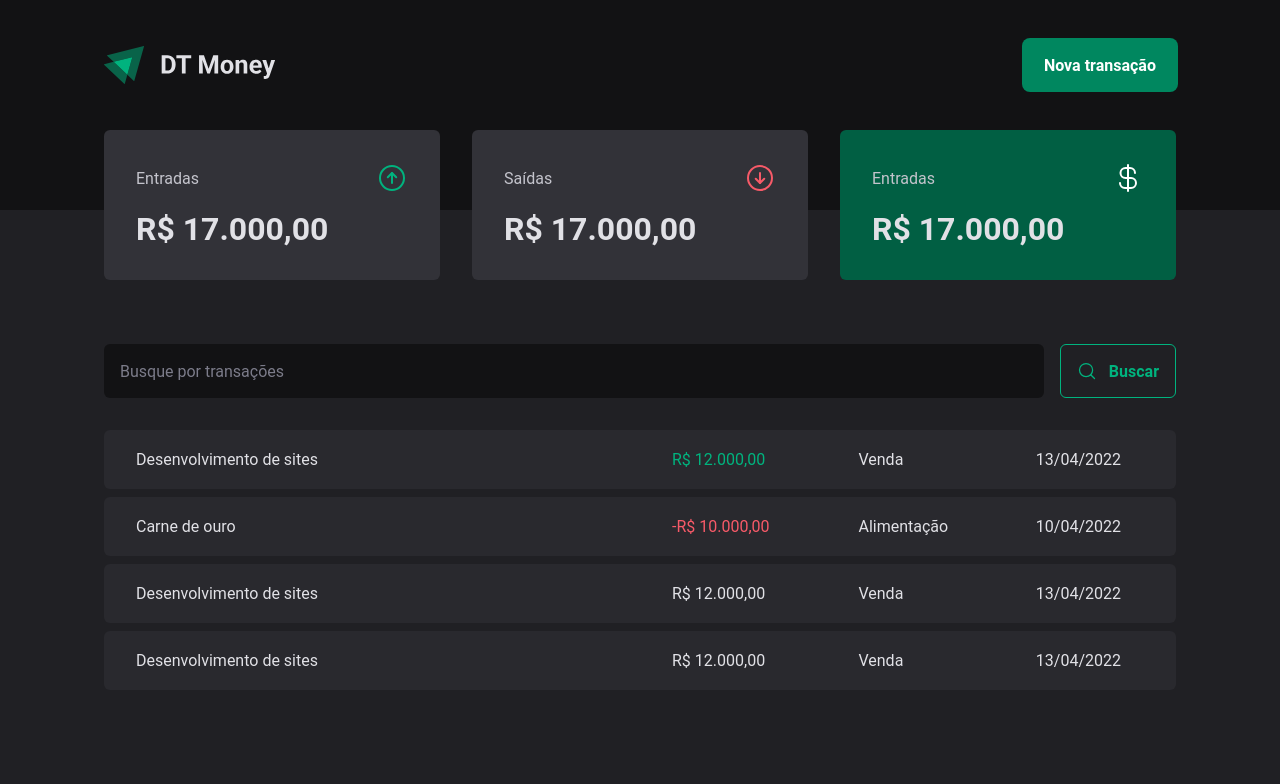
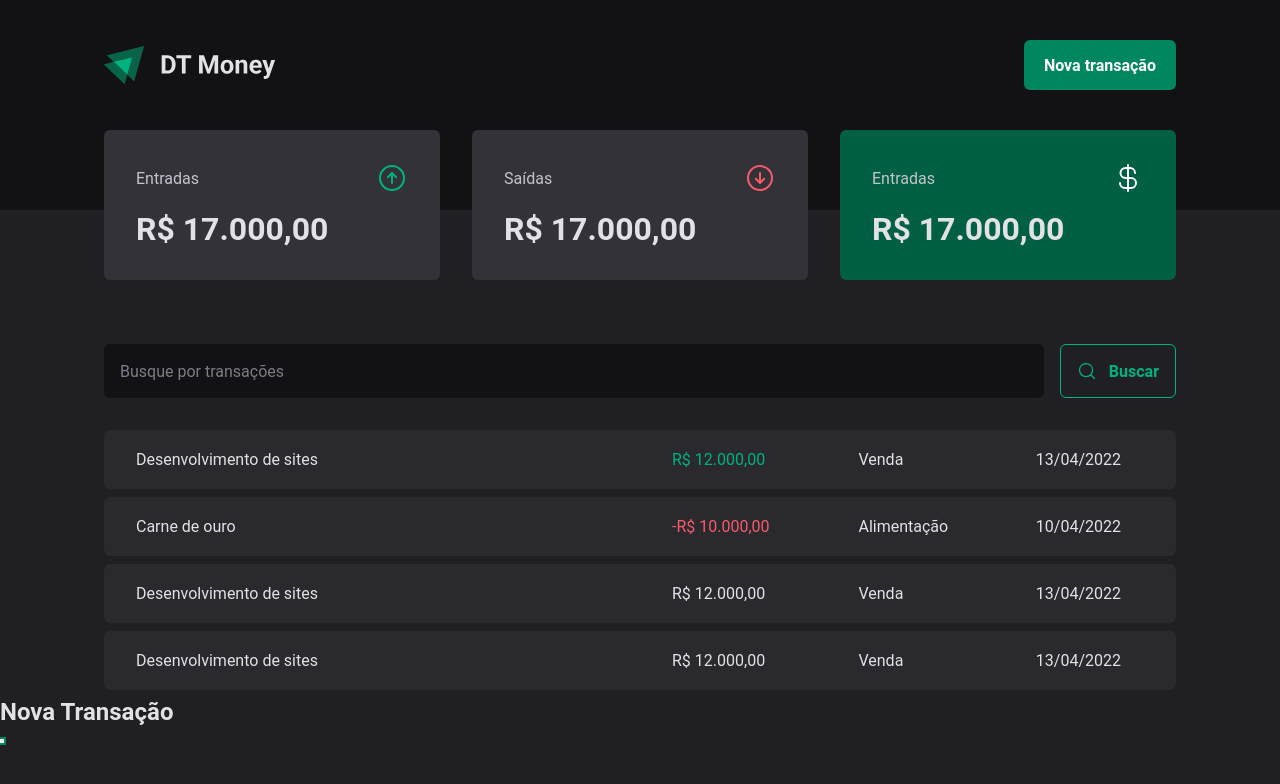
Before and after one commit to Victor19Rodrigues/dt-money, a React app: page / in a window 1280 px wide. Both pictures are taken after a click on the button "Nova transação". Shown: the top 784 px of the page. Built offline with nearby package versions, Linux system fonts and the light colour scheme; the HTML template or start-up script is replaced by a standard one.

Commit message:
feat: add dialog component in header component

```diff
--- a/package.json
+++ b/package.json
@@ -9,6 +9,7 @@
     "preview": "vite preview"
   },
   "dependencies": {
+    "@radix-ui/react-dialog": "^1.0.2",
     "phosphor-react": "^1.4.1",
     "react": "^18.2.0",
     "react-dom": "^18.2.0",
--- a/src/components/Header/index.tsx
+++ b/src/components/Header/index.tsx
@@ -1,4 +1,5 @@
 import { HeaderContainer, HeaderContent, NewTransactionButton } from './styles'
+import * as Dialog from '@radix-ui/react-dialog'
 
 import logoImg from '../../assets/logo.svg'
 
@@ -8,7 +9,21 @@
       <HeaderContent>
         <img src={logoImg} alt='Logo' />
 
-        <NewTransactionButton>Nova transação</NewTransactionButton>
+        <Dialog.Root>
+          <Dialog.Trigger asChild>
+            <NewTransactionButton>Nova transação</NewTransactionButton>
+          </Dialog.Trigger>
+
+          <Dialog.Portal>
+            <Dialog.Overlay />
+
+            <Dialog.Content>
+              <Dialog.Title>Nova Transação</Dialog.Title>
+
+              <Dialog.Close />
+            </Dialog.Content>
+          </Dialog.Portal>
+        </Dialog.Root>
       </HeaderContent>
     </HeaderContainer>
   )
```
Also changed, not shown: 1 other file (tests, documents, lock files or other folders).
